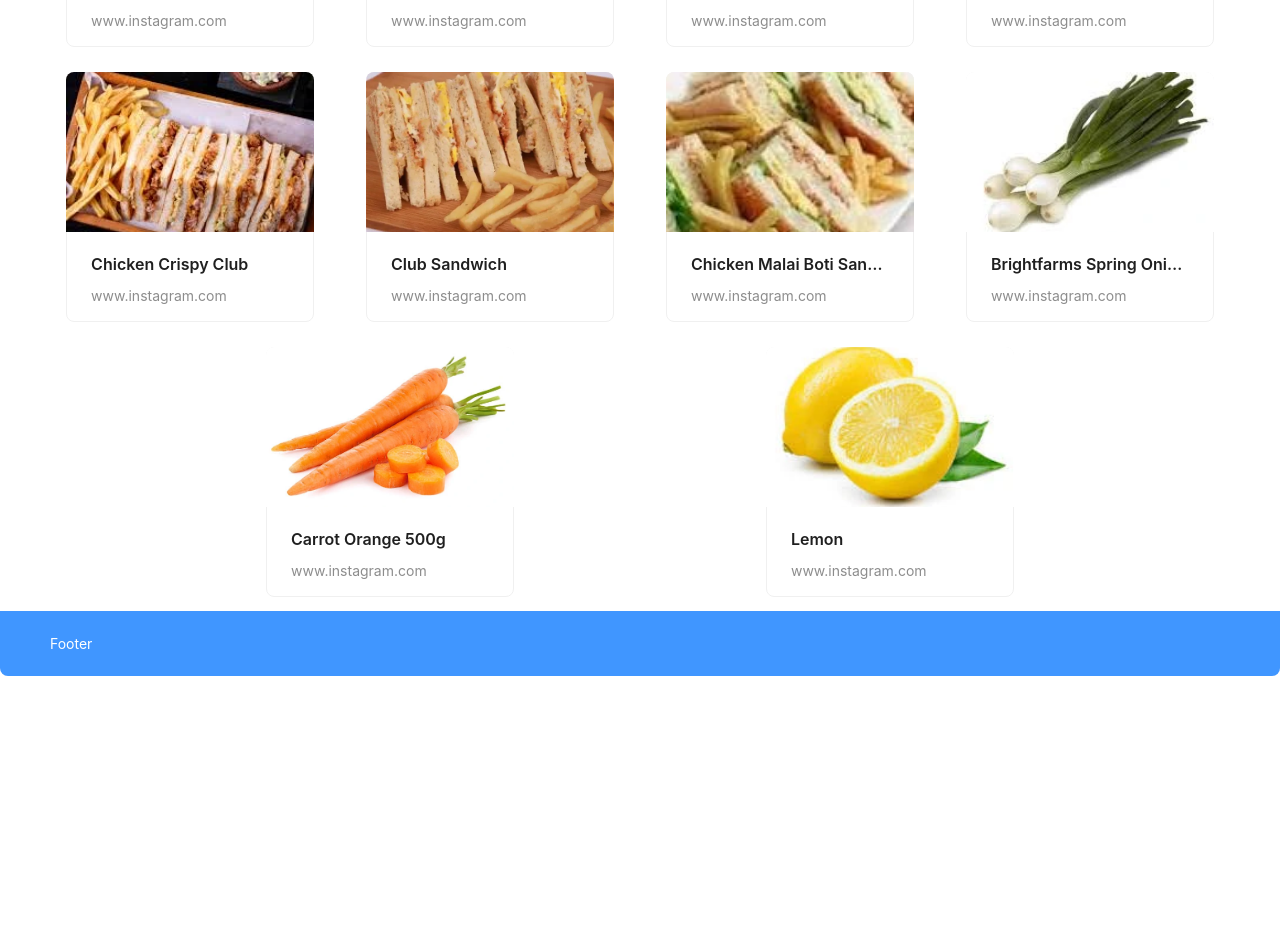
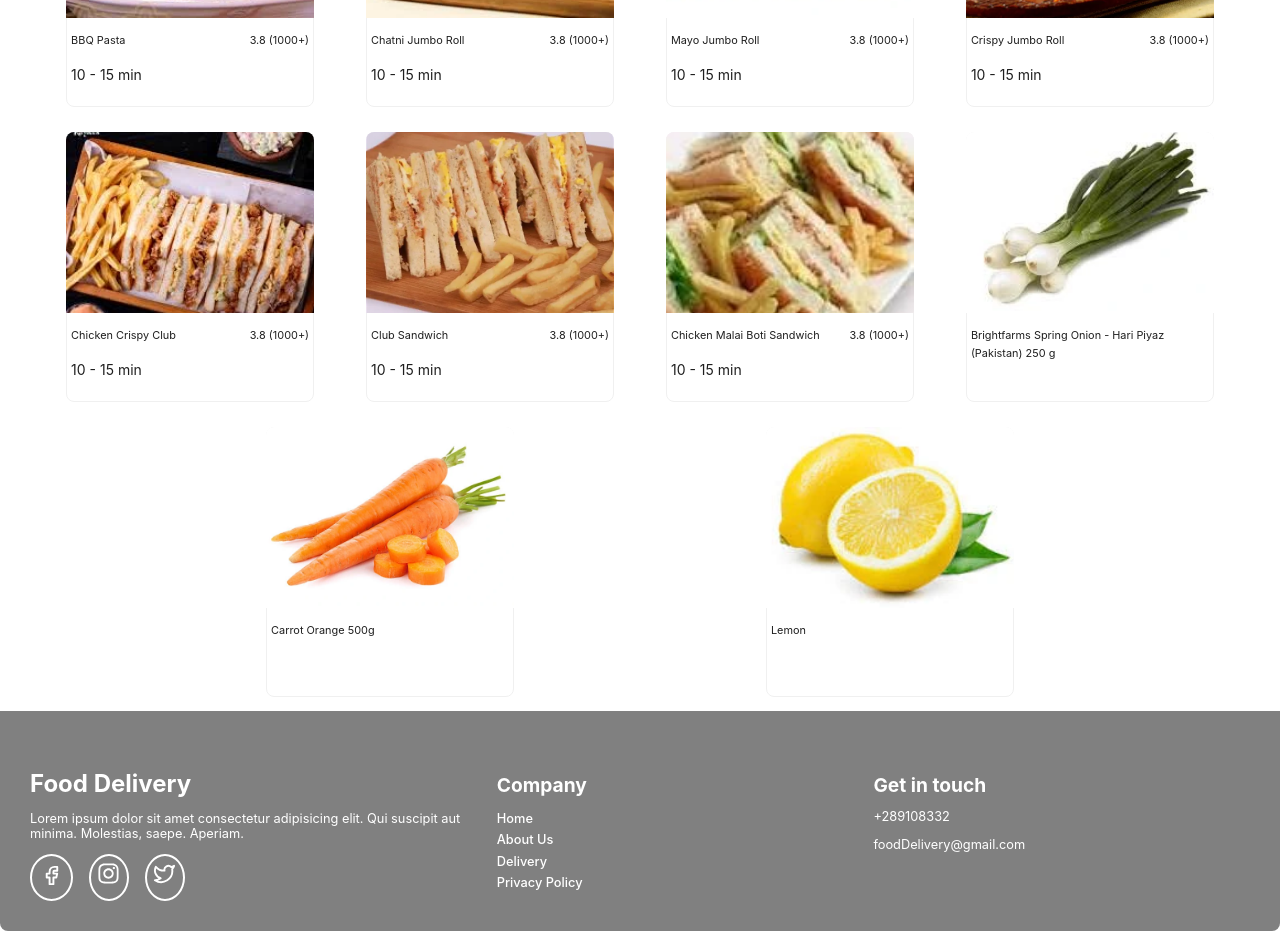
Before and after one commit to SyedMuhammadIzaan/FoodDeliveryApp, a React (Vite) app: page / in a window 1280 px wide. Shown: the part 1800-2731 px from the top of the page. Before the commit the page ends 2476 px from the top, so only its background shows below. Built offline with nearby package versions, Linux system fonts and the light colour scheme.

Commit message:
work done on home component and card component. Styling part done on cardLayoutComponent.scss

```diff
--- a/src/components/Card.jsx
+++ b/src/components/Card.jsx
@@ -1,18 +1,57 @@
 import { Card } from "antd";
 import { foodItem } from "../constant";
-const { Meta } = Card;
-import "../style/clientLayoutComponent.scss"
+// const { Meta } = Card;
+import "../style/clientLayoutComponent.scss";
 
-const CardComp = () => {
+const CardComp = ({ item }) => {
+	console.log("Card Item", item);
+	const filterItemOfCard = foodItem.filter((element) => {
+		return element.category === item;
+	});
+	console.log("Filter Item ", filterItemOfCard);
 	return (
 		<div className="item-wrapper">
-			{foodItem.map((item, index) => {
+			{item === "All"
+				? foodItem.map((item, index) => {
+						return (
+							<Card
+								hoverable
+								key={index}
+								style={{ width: 248, height: 270 }}
+								// style={{ width: 248, height: 250, border: "1px solid grey" }}
+								cover={
+									<img
+										alt="example"
+										src={item.imgSrc}
+										style={{ height: 181, objectFit: "cover" }}
+									/>
+								}
+							>
+								<div className="item-content">
+									<p className="item-header">
+										<span className="item-name">{item.name}</span>
+										<span className="item-rating">
+											{" "}
+											{item.rating ? item.rating : ""}{" "}
+											{item.peopleRated ? <>({item.peopleRated}+)</> : ""}
+										</span>
+									</p>
+									<p className="item-deliveryTime-content">
+										{item.deliveryTime ? item.deliveryTime : ""}
+									</p>
+									<p>{item.fare ? item.fare : ""}</p>
+								</div>
+								{/* <Meta title={item.name} description="www.instagram.com" /> */}
+							</Card>
+						);
+				  })
+				: filterItemOfCard.map((item, index) => {
 						// console.log("Item",item)
 						return (
 							<Card
 								hoverable
 								key={index}
-						style={{ width: 248, height: 250 }}
+								style={{ width: 248, height: 270 }}
 								// style={{ width: 248, height: 250, border: "1px solid grey" }}
 								cover={
 									<img
@@ -22,7 +61,21 @@ const CardComp = () => {
 									/>
 								}
 							>
-						<Meta title={item.name} description="www.instagram.com" />
+								<div className="item-content">
+									<p className="item-header">
+										<span className="item-name">{item.name}</span>
+										<span className="item-rating">
+											{" "}
+											{item.rating ? item.rating : ""}{" "}
+											{item.peopleRated ? <>({item.peopleRated}+)</> : ""}
+										</span>
+									</p>
+									<p className="item-deliveryTime-content">
+										{item.deliveryTime ? item.deliveryTime : ""}
+									</p>
+									<p>{item.fare ? item.fare : ""}</p>
+								</div>
+								{/* <Meta title={item.name} description="www.instagram.com" /> */}
 							</Card>
 						);
 				  })}
--- /dev/null
+++ b/src/components/Footer.jsx
@@ -0,0 +1,57 @@
+import { NavLink } from "react-router-dom";
+import { TbBrandFacebook } from "react-icons/tb";
+import { FaInstagram } from "react-icons/fa6";
+import { LuTwitter } from "react-icons/lu";
+const FooterComp = () => {
+	return (
+		<div className="footer-wrapper">
+			<div className="footer-header-wrapper">
+				<div className="app-details">
+					<div className="appLogo">
+						<h5>Food Delivery</h5>
+					</div>
+					<div className="app-desc">
+						<p>
+							Lorem ipsum dolor sit amet consectetur adipisicing elit. Qui
+							suscipit aut minima. Molestias, saepe. Aperiam.
+						</p>
+					</div>
+					<div className="social-links">
+						<div className="facebook-icon">
+							<TbBrandFacebook size={23} />
+						</div>
+						<div className="instagram-icon">
+							<FaInstagram size={23} />
+						</div>
+						<div className="twitter-icon">
+							<LuTwitter size={23} />
+						</div>
+					</div>
+				</div>
+			</div>
+			<div className="footer-nav-wrapper">
+				<div className="company-heading">
+					<h5>Company</h5>
+				</div>
+				<div className="nav-links">
+					<NavLink>Home</NavLink>
+					<NavLink>About Us</NavLink>
+					<NavLink>Delivery</NavLink>
+					<NavLink>Privacy Policy</NavLink>
+				</div>
+			</div>
+			<div className="footer-getintouch-wrapper">
+				<div className="getintouch-heading">
+					<h5>Get in touch</h5>
+				</div>
+				<div className="contact-info">
+					<p>+289108332</p>
+					<p>foodDelivery@gmail.com</p>
+				</div>
+			</div>
+			<div className="footer-copyright-wrapper"></div>
+		</div>
+	);
+};
+
+export default FooterComp;
--- a/src/constant.js
+++ b/src/constant.js
@@ -84,7 +84,8 @@ export const foodItem = [
 		name: "Suadish Biryani - North Nazimabad",
 		rating: 4.6,
 		peopleRated: 2000,
-		deliveryTime: 15 - 20,
+		deliveryTime: "15 - 20 min",
+		category:"Biryani",
 		saveAmount: 69,
 		imgSrc: SuadishBiryaniImg,
 		popular: [
@@ -192,7 +193,7 @@ export const foodItem = [
 		name: "Kababjees bakers - Water Pump",
 		rating: 4.9,
 		peopleRated: 5000,
-		deliveryTime: 5 - 30,
+		deliveryTime: "5 - 30 min",
 		category: "Ice Cream",
 		saveAmount: 79,
 		amount: 319.0,
@@ -234,7 +235,7 @@ export const foodItem = [
 		name: "Three Milk Cake",
         rating: 4.9,
 		peopleRated: 5500,
-		deliveryTime: 5 - 30,
+		deliveryTime: "5 - 30 min",
 		category: "Cake",
 		amount: 1999.0,
 		discount: 10,
@@ -245,7 +246,7 @@ export const foodItem = [
 		name: "Caramel Tri - Milk",
         rating: 4.9,
 		peopleRated: 5000,
-		deliveryTime: 5 - 30,
+		deliveryTime: "5 - 30 min",
 		category: "Cake",
 		amount: 375.0,
 		discount: 10,
@@ -255,7 +256,7 @@ export const foodItem = [
 		name: "Pistachio tri - Milk",
         rating: 4.9,
 		peopleRated: 5000,
-		deliveryTime: 5 - 30,
+		deliveryTime: "5 - 30 min",
 		category: "Cake",
 		amount: 400.0,
 		discount: 10,
@@ -265,7 +266,7 @@ export const foodItem = [
         name:"Plain Pasta",
         rating:3.8,
         peopleRated:1000,
-        deliveryTime:10 - 15,
+        deliveryTime:"10 - 15 min",
         amount:399.00,
         saveAmount:79,
         category:"Pasta",
@@ -276,7 +277,7 @@ export const foodItem = [
         name:"Chicken Pasta",
         rating:3.8,
         peopleRated:1000,
-        deliveryTime:10 - 15,
+        deliveryTime:"10 - 15 min",
         amount:649.00,
         saveAmount:79,
         category:"Pasta",
@@ -287,7 +288,7 @@ export const foodItem = [
         name:"BBQ Pasta",
         rating:3.8,
         peopleRated:1000,
-        deliveryTime:10 - 15,
+        deliveryTime:"10 - 15 min",
         amount:680.00,
         saveAmount:79,
         category:"Pasta",
@@ -298,7 +299,7 @@ export const foodItem = [
         name:"Chatni Jumbo Roll",
         rating:3.8,
         peopleRated:1000,
-        deliveryTime:10 - 15,
+        deliveryTime:"10 - 15 min",
         amount:470.00,
         saveAmount:79,
         category:"Roll",
@@ -309,7 +310,7 @@ export const foodItem = [
         name:"Mayo Jumbo Roll",
         rating:3.8,
         peopleRated:1000,
-        deliveryTime:10 - 15,
+        deliveryTime:"10 - 15 min",
         amount:549.00,
         saveAmount:79,
         category:"Roll",
@@ -320,7 +321,7 @@ export const foodItem = [
         name:"Crispy Jumbo Roll",
         rating:3.8,
         peopleRated:1000,
-        deliveryTime:10 - 15,
+        deliveryTime:"10 - 15 min",
         amount:549.00,
         saveAmount:79,
         category:"Roll",
@@ -331,7 +332,7 @@ export const foodItem = [
         name:"Chicken Crispy Club",
         rating:3.8,
         peopleRated:1000,
-        deliveryTime:10 - 15,
+        deliveryTime:"10 - 15 min",
         amount:480.00,
         saveAmount:99,
         discount:10,
@@ -342,7 +343,7 @@ export const foodItem = [
         name:"Club Sandwich",
         rating:3.8,
         peopleRated:1000,
-        deliveryTime:10 - 15,
+        deliveryTime:"10 - 15 min",
         amount:460.00,
         saveAmount:99,
         discount:10,
@@ -353,7 +354,7 @@ export const foodItem = [
         name:"Chicken Malai Boti Sandwich",
         rating:3.8,
         peopleRated:1000,
-        deliveryTime:10 - 15,
+        deliveryTime:"10 - 15 min",
         amount:520.00,
         saveAmount:99,
         discount:10,
--- a/src/layout/ClientLayout.jsx
+++ b/src/layout/ClientLayout.jsx
@@ -2,6 +2,7 @@ import React from "react";
 import { Layout } from "antd";
 import Navbar from "../components/Navbar";
 import { Outlet } from "react-router-dom";
+import FooterComp from "../components/Footer";
 const { Header, Footer, Sider, Content } = Layout;
 
 const layoutStyle = {
@@ -30,7 +31,9 @@ const headerStyle = {
 
 const footerStyle = {
     color: '#fff',
-    backgroundColor: '#4096ff',
+    width:"100vw",
+    backgroundColor: 'grey',
+    // padding:"20px"
   };
 
 const ClientLayout = () => {
@@ -39,7 +42,7 @@ const ClientLayout = () => {
 			<Layout style={layoutStyle}>
 				<Header style={headerStyle}><Navbar /></Header>
 				<Content style={contentStyle}><Outlet /></Content>
-				<Footer style={footerStyle}>Footer</Footer>
+				<Footer style={footerStyle}><FooterComp /></Footer>
 			</Layout>
 		</div>
 	);
--- a/src/pages/Home.jsx
+++ b/src/pages/Home.jsx
@@ -1,10 +1,16 @@
-import React from "react";
+import { useState } from "react";
 import Herobanner from "../components/Herobanner";
-
-import "../style/Home.scss";
 import { foodCategory } from "../constant";
 import CardComp from "../components/Card";
+import "../style/Home.scss";
+
 const Home = () => {
+	const [displayItem,setDisplayItem]=useState("All");
+
+	const handleItem=(name)=>{
+		setDisplayItem(name)
+	}
+	console.log("DisplayItem",displayItem)
 	return (
 		<div>
 			<section>
@@ -30,6 +36,7 @@ const Home = () => {
 									<img
 										src={categories.imgSrc}
 										alt={categories.name}
+										onClick={()=>{handleItem(categories.name)}}
 										srcset=""
 									/>
 								</div>
@@ -40,7 +47,7 @@ const Home = () => {
 				</div>
 			</section>
 			<section className="food-items-section">
-				<CardComp />
+				<CardComp item={displayItem} />
 			</section>
 		</div>
 	);
--- a/src/style/Navbar.scss
+++ b/src/style/Navbar.scss
@@ -39,13 +39,14 @@
 			.signInBtn {
 				width: 90px;
 				border-radius: 15px;
+				background-color: #fff;
 				padding: 0.3em;
 				box-sizing: border-box;
 				cursor: pointer;
 
 				&:hover {
 					background-color: rgb(245, 145, 145);
-					border: 2px solid rgb(253, 89, 89);
+					border: 2px solid rgb(253, 136, 136);
 					color: white;
 					transition: all 0.5s ease-in-out;
 				}
--- a/src/style/clientLayoutComponent.scss
+++ b/src/style/clientLayoutComponent.scss
@@ -1,4 +1,5 @@
 @import "./abstract/mixins/media.scss";
+
 .herobanner-wrapper {
 	// border: 1px solid black;
 	font-size: 16px;
@@ -11,21 +12,19 @@
 		height: 65vh;
 		position: relative;
 
-		.herobanner-title{
+		.herobanner-title {
 			position: absolute;
-			h2{
+			h2 {
 				margin: 0em;
 			}
 		}
-		.herobanner-desc{
+		.herobanner-desc {
 			position: absolute;
-
 		}
-
 	}
 }
 
-.item-wrapper{
+.item-wrapper {
 	// border: 2px solid blue;
 	height: 100%;
 	width: 100%;
@@ -34,42 +33,231 @@
 	flex-wrap: wrap;
 	justify-content: space-evenly;
 	gap: 25px;
+	font-size: 16px;
+	.ant-card-body {
+		padding: 4px !important;
+
+		.item-content {
+			.item-header {
+				// border: 2px solid red;
+				font-size: 0.78em;
+				display: flex;
+				justify-content: space-between;
+			}
+		}
+	}
 }
 
-@include respond-between(480px,320px){
-	.herobanner-wrapper{
+.footer-wrapper {
+	// border: 2px solid green;
+	display: flex;
+	justify-content: space-between;
+	width: 100%;
+	font-size: 16px;
+	.footer-header-wrapper {
+		// border: 2px solid black;
+		width: 60%;
+
+		.app-details {
+			.appLogo {
+				h5 {
+					font-size: 1.8em;
+					margin-bottom: 0em;
+					margin-top: 1em;
+				}
+			}
+			.app-desc {
+				width: 100%;
+
+				p {
+					font-size: 0.85em;
+				}
+			}
+			.social-links {
+				display: flex;
+				width: 30%;
+				justify-content: space-evenly;
+				gap: 1em;
+				.facebook-icon {
+					border: 2px solid white;
+					border-radius: 50%;
+					box-sizing: border-box;
+					padding: 0.6em;
+
+					&:hover {
+						color: rgb(236, 231, 231);
+						border: 2px solid rgb(236, 231, 231);
+						transition: all 0.5s ease-in-out;
+					}
+				}
+				.instagram-icon {
+					border: 2px solid white;
+					border-radius: 50%;
+					box-sizing: border-box;
+					padding: 0.6em;
+
+					&:hover {
+						color: rgb(236, 231, 231);
+						border: 2px solid rgb(236, 231, 231);
+						transition: all 0.5s ease-in-out;
+					}
+				}
+				.twitter-icon {
+					border: 2px solid white;
+					border-radius: 50%;
+					box-sizing: border-box;
+					padding: 0.6em;
+
+					&:hover {
+						color: rgb(236, 231, 231);
+						border: 2px solid rgb(236, 231, 231);
+						transition: all 0.5s ease-in-out;
+					}
+				}
+			}
+		}
+	}
+	.footer-nav-wrapper {
+		// border: 2px solid black;
+		width: 40%;
+		color: white;
+
+		.company-heading {
+			h5 {
+				font-size: 1.2em;
+				margin-bottom: 0.75em;
+			}
+		}
+		.nav-links {
+			// border: 2px solid red;
+			display: flex;
+			flex-direction: column;
+			gap: 0.4em;
+			a {
+				color: white;
+				font-size: 0.85em;
+			}
+		}
+	}
+	.footer-getintouch-wrapper {
+		// border: 2px solid black;
+		width: 40%;
+
+		.getintouch-heading {
+			h5 {
+				font-size: 1.2em;
+				margin-bottom: 0em;
+			}
+		}
+		.contact-info {
+			p {
+				font-size: 0.85em;
+			}
+		}
+	}
+}
+
+@include respond-between(480px, 320px) {
+	.herobanner-wrapper {
 		font-size: 14px;
 
-		.herobanner-content{
-			.herobanner-title{
+		.herobanner-content {
+			.herobanner-title {
 				// border: 2px solid red;
 				height: 85px;
 				top: 7em;
 				left: 0.5em;
-				h2{
+				h2 {
 					font-size: 1.1em;
 				}
 			}
-			.herobanner-desc{
+			.herobanner-desc {
 				top: 12.4em;
 				left: 0.5em;
 				// border: 2px solid blue;
 				line-height: 1.2;
-				span{
+				span {
 					font-size: 0.75em;
 					padding: 0em;
 				}
 			}
 		}
 	}
+	.ant-layout-footer {
+		padding: 10px !important;
+	}
+	.footer-wrapper {
+		font-size: 16px;
+		gap: 0.38em;
+		.footer-header-wrapper {
+			// border: 2px solid red;
+			width: 50%;
+
+			.app-details {
+				.appLogo {
+					h5 {
+						margin-top: 1.2em;
+						font-size: 1em;
+					}
+				}
+				.app-desc {
+					p {
+						font-size: 0.65em;
+					}
+				}
+				.social-links {
+					gap: 0.2em;
+					.facebook-icon {
+						border: none;
+					}
+					.instagram-icon {
+						border: none;
+					}
+					.twitter-icon {
+						border: none;
+					}
+				}
+			}
+		}
+		.footer-nav-wrapper {
+			// border: 2px solid red;
+			width: 40%;
+
+			.company-heading {
+				h5 {
+					font-size: 0.75em;
+				}
+			}
+			.nav-links {
+				a {
+					font-size: 0.6em;
+				}
+			}
+		}
+		.footer-getintouch-wrapper {
+			// border: 2px solid red;
+			width: 40%;
+
+			.getintouch-heading {
+				h5 {
+					font-size: 0.75em;
+				}
+			}
+			.contact-info {
+				p {
+					font-size: 0.6em;
+				}
+			}
+		}
+	}
 }
 
-@include respond-to(481px){
-	.herobanner-wrapper{
+@include respond-to(481px) {
+	.herobanner-wrapper {
 		font-size: 14px;
 
-		.herobanner-content{
-			.herobanner-title{
+		.herobanner-content {
+			.herobanner-title {
 				// border: 2px solid red;
 				height: 75px;
 				width: 60%;
@@ -77,31 +265,98 @@
 				top: 7em;
 				left: 1.5em;
 				line-height: 1.2;
-				h2{
+				h2 {
 					font-size: 1.8em;
 				}
 			}
-			.herobanner-desc{
+			.herobanner-desc {
 				// border: 2px solid blue;
 				top: 12.4em;
 				width: 60%;
 				left: 1.5em;
 				line-height: 1.2;
-				span{
+				span {
 					font-size: 0.85em;
 				}
+			}
+		}
+	}
 
+	.ant-layout-footer {
+		padding: 15px !important;
+	}
+	.footer-wrapper {
+		// border: 2px solid black;
+		font-size: 16px;
+		gap: 1em;
+		.footer-header-wrapper {
+			// border: 2px solid red;
+			width: 50%;
+
+			.app-details {
+				.appLogo {
+					h5 {
+						margin-top: 1.2em;
+						font-size: 1.1em;
+					}
+				}
+				.app-desc {
+					p {
+						font-size: 0.68em;
+					}
+				}
+				.social-links {
+					.facebook-icon {
+						padding: 0.4em;
+					}
+					.instagram-icon {
+						padding: 0.4em;
+					}
+					.twitter-icon {
+						padding: 0.4em;
+					}
+				}
+			}
+		}
+		.footer-nav-wrapper {
+			// border: 2px solid red;
+			width: 40%;
+
+			.company-heading {
+				h5 {
+					font-size: 0.8em;
+				}
+			}
+			.nav-links {
+				a {
+					font-size: 0.7em;
+				}
+			}
+		}
+		.footer-getintouch-wrapper {
+			// border: 2px solid red;
+			width: 40%;
+
+			.getintouch-heading {
+				h5 {
+					font-size: 0.8em;
+				}
+			}
+			.contact-info {
+				p {
+					font-size: 0.65em;
+				}
 			}
 		}
 	}
 }
 
-@include respond-to(799px){
-	.herobanner-wrapper{
+@include respond-to(799px) {
+	.herobanner-wrapper {
 		font-size: 16px;
 
-		.herobanner-content{
-			.herobanner-title{
+		.herobanner-content {
+			.herobanner-title {
 				// border: 2px solid red;
 				height: 65px;
 				width: 400px;
@@ -109,60 +364,119 @@
 				top: 8em;
 				left: 1.5em;
 				line-height: 1.2;
-				h2{
+				h2 {
 					font-size: 1.9em;
 				}
 			}
-			.herobanner-desc{
+			.herobanner-desc {
 				// border: 2px solid blue;
 				top: 12.4em;
 				width: 400px;
 				left: 1.5em;
 				line-height: 1.2;
-				span{
+				span {
 					font-size: 0.85em;
 				}
+			}
+		}
+	}
+	.ant-layout-footer {
+		padding: 15px !important;
+	}
+	.footer-wrapper {
+		font-size: 16px;
+		.footer-header-wrapper {
+			// border: 2px solid red;
+			width: 50%;
 
+			.app-details {
+				.appLogo {
+					h5 {
+						margin-top: 1.2em;
+						font-size: 1.5em;
+					}
+				}
+				.app-desc {
+					p {
+						font-size: 0.8em;
+					}
+				}
+				.social-links {
+					gap: 1em;
+					.facebook-icon {
+						box-sizing: border-box;
+						// border-radius: 80px;
+						padding: 0.5em;
+					}
+				}
+			}
+		}
+		.footer-nav-wrapper {
+			// border: 2px solid red;
+			width: 40%;
+
+			.company-heading {
+				h5 {
+					font-size: 1.2em;
+				}
+			}
+			.nav-links {
+				a {
+					font-size: 0.8em;
+				}
+			}
+		}
+		.footer-getintouch-wrapper {
+			// border: 2px solid red;
+			width: 40%;
+
+			.getintouch-heading {
+				h5 {
+					font-size: 1.2em;
+				}
+			}
+			.contact-info {
+				p {
+					font-size: 0.8em;
+				}
 			}
 		}
 	}
 }
 
-@include respond-to(979px){
-	.herobanner-wrapper{
+@include respond-to(979px) {
+	.herobanner-wrapper {
 		font-size: 16px;
-		.herobanner-content{
-			.herobanner-title{
+		.herobanner-content {
+			.herobanner-title {
 				height: 65px;
 				width: 400px;
 				box-sizing: border-box;
 				top: 8em;
 				left: 1.5em;
 				line-height: 1.2;
-				h2{
+				h2 {
 					font-size: 1.9em;
 				}
 			}
-			.herobanner-desc{
+			.herobanner-desc {
 				top: 12.4em;
 				width: 400px;
 				left: 1.5em;
 				line-height: 1.2;
-				span{
+				span {
 					font-size: 0.85em;
 				}
-
 			}
 		}
 	}
 }
 
-
-@include respond-to(1024px){
-	.herobanner-wrapper{
+@include respond-to(1024px) {
+	.herobanner-wrapper {
 		font-size: 16px;
-		.herobanner-content{
-			.herobanner-title{
+		.herobanner-content {
+			.herobanner-title {
 				// border: 2px solid red;
 				height: 65px;
 				width: 500px;
@@ -170,21 +484,23 @@
 				top: 8.2em;
 				left: 1.5em;
 				line-height: 1.2;
-				h2{
-					font-size: 2.2em;
+				h2 {
+					font-size: 2.5em;
 				}
 			}
-			.herobanner-desc{
+			.herobanner-desc {
 				// border: 2px solid blue;
-				top: 13.5em;
+				top: 14.5em;
 				width: 500px;
 				left: 1.5em;
 				line-height: 1.2;
-				span{
+				span {
 					font-size: 1em;
 				}
-
 			}
 		}
 	}
+	.ant-layout-footer{
+		padding: 30px !important;
+	}
 }
```
Lines whose indentation alone changed are shown as unchanged.
